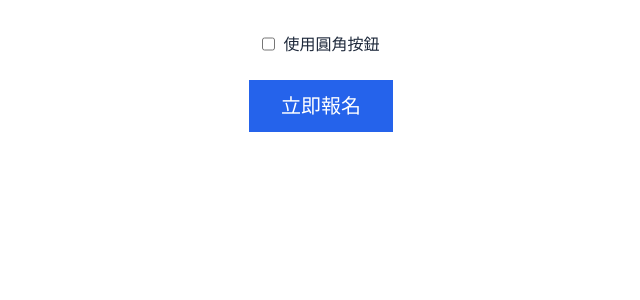
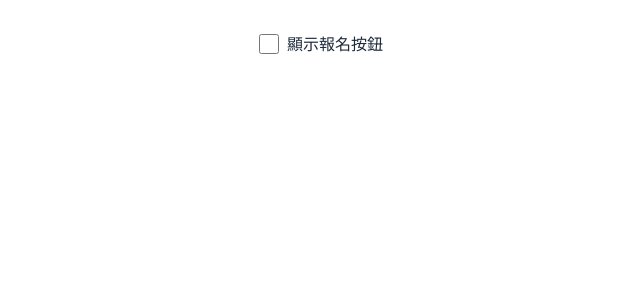
Before and after one commit to eddieciou/eddie_nuxt, a Nuxt app: page / in a window 1280 px wide. Shown: the top 300 px of the page, without its empty margins (319-959 px from the left). Built offline with nearby package versions, Linux system fonts and the light colour scheme.

Commit message:
實作延遲載入

```diff
--- a/app.vue
+++ b/app.vue
@@ -1,20 +1,13 @@
 <template>
   <div class="flex flex-col items-center">
     <div class="mt-8 flex items-center">
-      <input
-        id="show-button"
-        v-model="useRound"
-        name="show-button"
-        type="checkbox"
-        class="w5 h-5"
-      />
-      <label for="show-button" class="ml-2 block text-base text-slate-800">使用圓角按鈕</label>
+      <input id="show-button" v-model="show" name="show-button" type="checkbox" class="h-5 w-5" />
+      <label for="show-button" class="ml-2 block text-base text-slate-800">顯示報名按鈕</label>
     </div>
-    <component :is="useRound ? RoundButton : BaseButton" />
+    <LazyBaseApplyButton v-if="show" />
   </div>
 </template>
-<script setup lang="ts">
-const useRound = ref(false)
-const BaseButton = resolveComponent('BaseApplyButton')
-const RoundButton = resolveComponent('RoundApplyButton')
+
+<script setup>
+const show = ref(false)
 </script>
```
